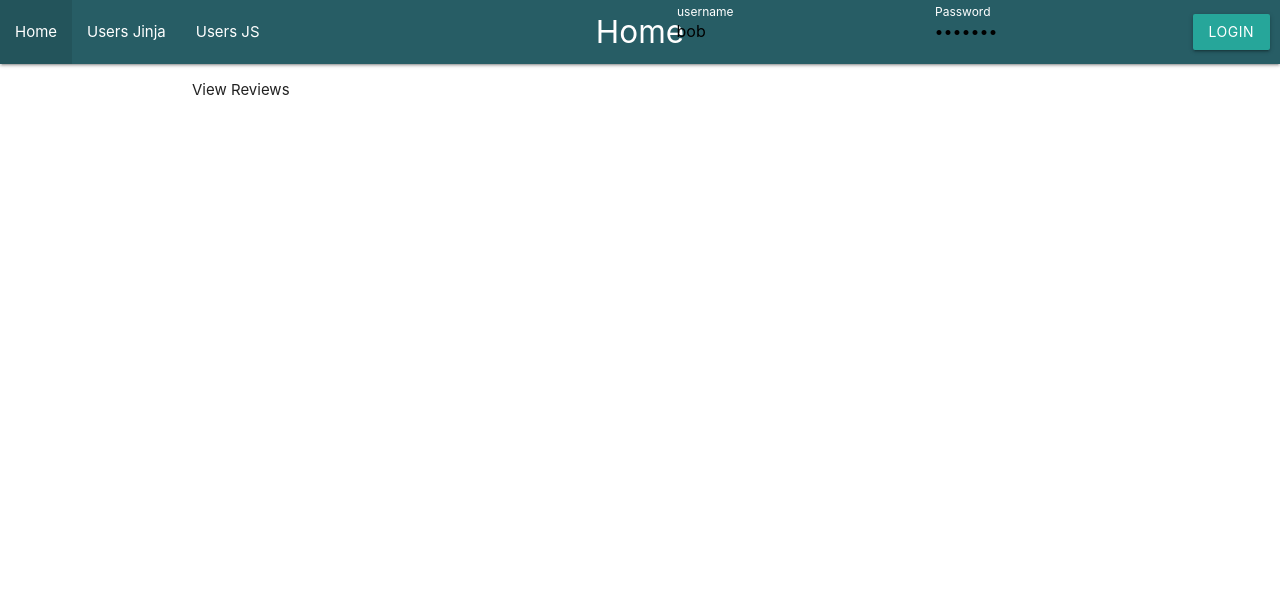
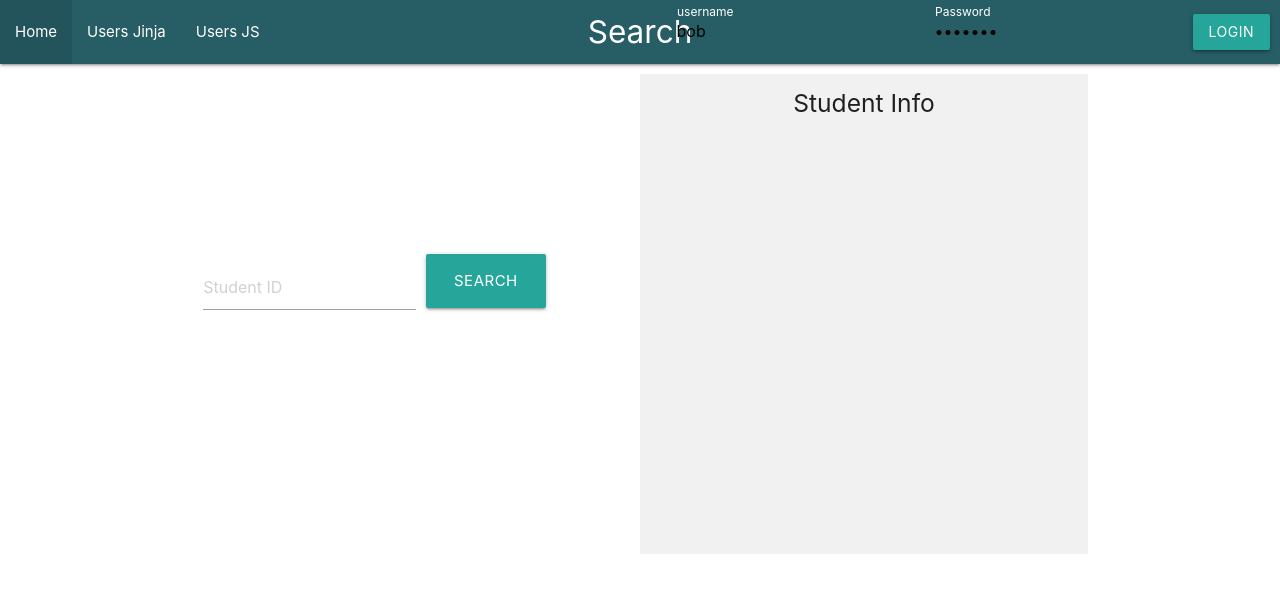
Before and after one commit to quanafoon/studentConductTracker, a Flask app: template App/templates/reviews.html in a window 1280 px wide. Shown: the top 593 px of the page. Run offline with Flask 3, Linux system fonts and the light colour scheme; the template is opened without the code that fills it, so the values that code supplies are empty.

```diff
--- a/App/templates/reviews.html
+++ b/App/templates/reviews.html
@@ -1,11 +1,30 @@
 {% extends "layout.html" %}
 {% block title %}StudentConductTracker{% endblock %}
-{% block page %}Home{% endblock %}
+{% block page %}Search{% endblock %}
 
 {{ super() }}
 
 {% block content %}
 
-   <p>View Reviews</p>
-
+   <div class="row">
+      <section class="col s12 m6">
+         <form style="display:flex; margin-top:40%" action="/searchResult" method="GET">
+            <div class="input-field" style="margin-top: 30px;  width:50%">
+               <input placeholder="Student ID" name="studentID" type="text" required="">
+           </div>
+           <button class="btn-large" type="submit" style="margin-top:20px; margin-left:10px"> Search </button>
+         </form>
+      </section>
+      <section class="col s12 m6" style="margin-top: 10px; background-color: #f1f1f1; height:480px">
+         <h5 style="text-align: center;">Student Info</h5>
+         {% if student %}
+            <div style="margin-top:20%">
+               <p>ID: {{student.id}}</p>
+               <p> First Name: {{student.firstname}}</p>
+               <p> Last Name: {{student.lastname}}</p>
+               <p> Major: {{student.major}}</p>
+            </div>
+         {% endif %}
+      </section>
+   </div>
 {% endblock %}
```
Also changed, not shown: App/templates/reviewForm.html (+10 -2 lines), App/templates/studentForm.html (+4 -4 lines), App/views/student.py (+23 -8 lines).
